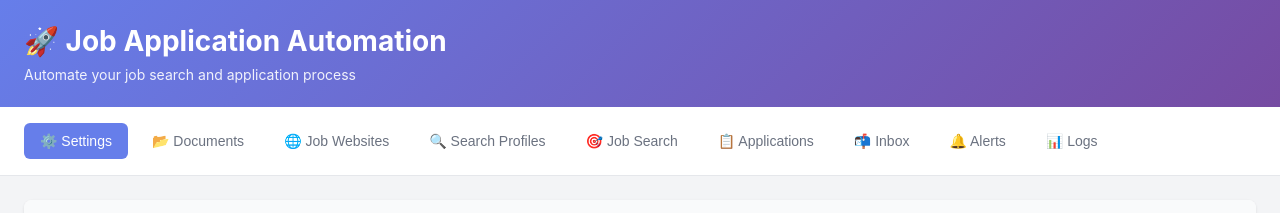
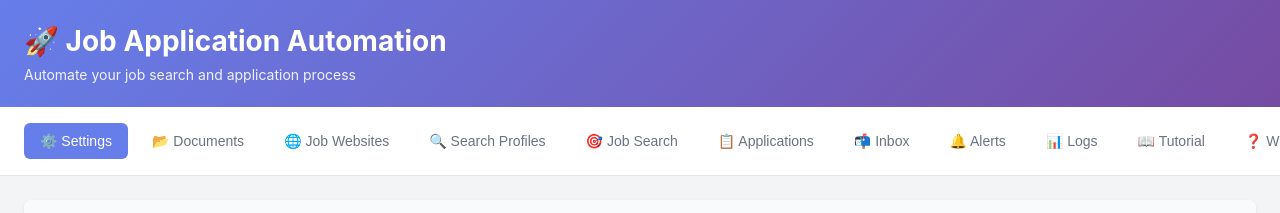
Before and after one commit to khansari2403/Auto-Application, a React (Vite) app: page / in a window 1280 px wide. Shown: the top 213 px of the page. Built offline with nearby package versions, Linux system fonts and the light colour scheme.

Commit message:
Phase 3.5: Finalizing UI, Ghost Job logic, and Automated Login

```diff
--- a/src/App.tsx
+++ b/src/App.tsx
@@ -10,9 +10,20 @@ import { JobSearch } from './components/JobSearch';
 import { ApplicationInbox } from './components/ApplicationInbox';
 import JobWebsitesSection from './components/settings/JobWebsitesSection';
 
+/**
+ * Main Application Component
+ * Navigation updated for Phase 3.6 with Tutorial and Info tabs.
+ * CRITICAL: All high-intelligence features preserved.
+ */
 function App() {
   const [userId] = useState<number>(1);
-  const [currentTab, setCurrentTab] = useState<'settings' | 'documents' | 'websites' | 'profiles' | 'search' | 'applications' | 'inbox' | 'alerts' | 'logs'>('settings');
+  const [currentTab, setCurrentTab] = useState<'settings' | 'documents' | 'websites' | 'profiles' | 'search' | 'applications' | 'inbox' | 'alerts' | 'logs' | 'tutorial' | 'why_free'>('settings');
+
+  // Function to handle external jumps for the new tabs
+  const openExternalLink = (url: string) => {
+    // This will be updated with your specific URLs later
+    window.open(url, '_blank');
+  };
 
   return (
     <div className="app-container">
@@ -33,6 +44,10 @@ function App() {
         <button className={`nav-button ${currentTab === 'inbox' ? 'active' : ''}`} onClick={() => setCurrentTab('inbox')}>📬 Inbox</button>
         <button className={`nav-button ${currentTab === 'alerts' ? 'active' : ''}`} onClick={() => setCurrentTab('alerts')}>🔔 Alerts</button>
         <button className={`nav-button ${currentTab === 'logs' ? 'active' : ''}`} onClick={() => setCurrentTab('logs')}>📊 Logs</button>
+
+        {/* NEW TABS FOR PHASE 3.6 */}
+        <button className="nav-button secondary" onClick={() => openExternalLink('https://your-tutorial-link.com')}>📖 Tutorial</button>
+        <button className="nav-button secondary" onClick={() => openExternalLink('https://your-info-link.com')}>❓ Why Free?</button>
       </nav>
 
       <main className="app-main">
```
Also changed, not shown: 1 other file (tests, documents, lock files or other folders).
